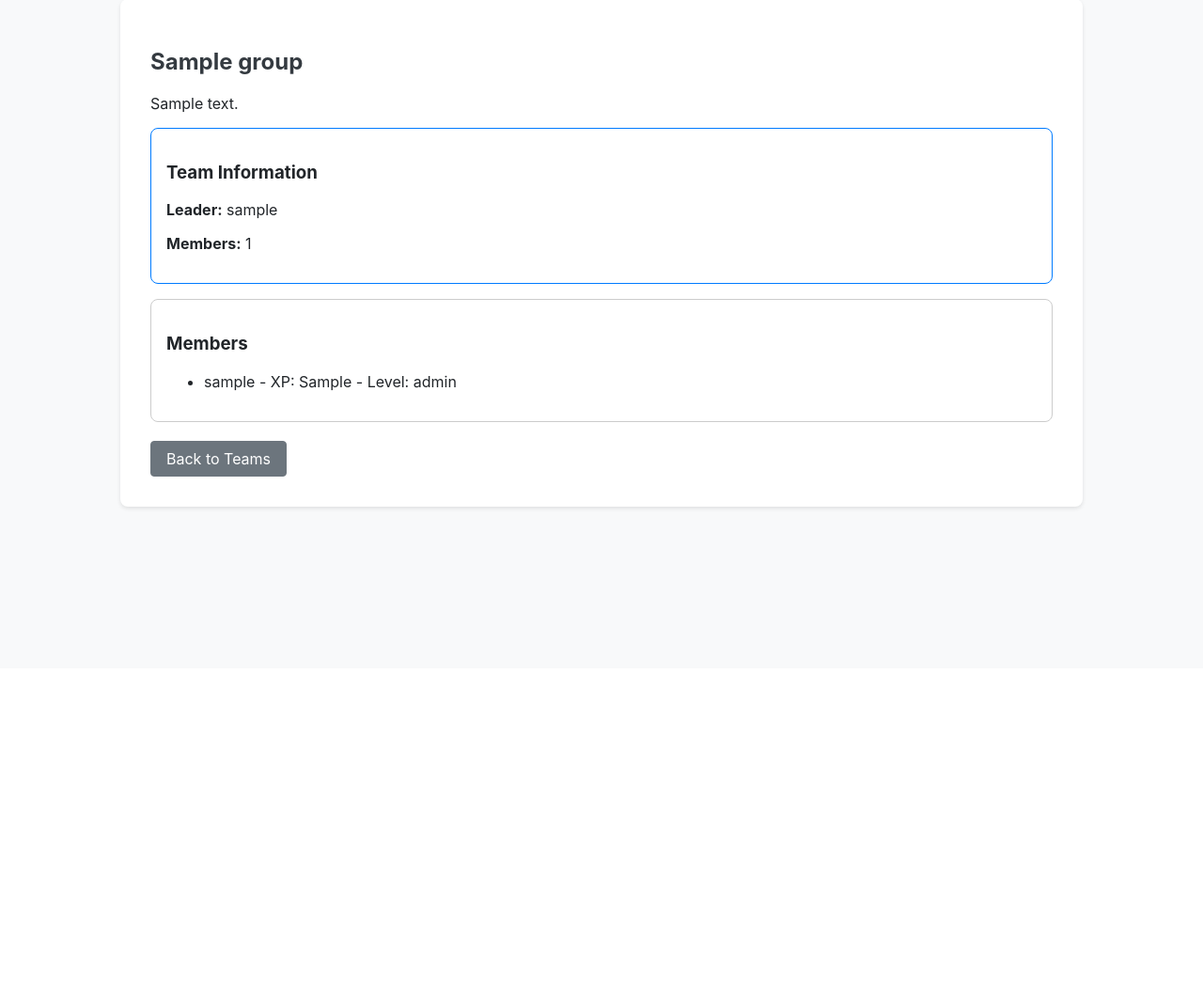
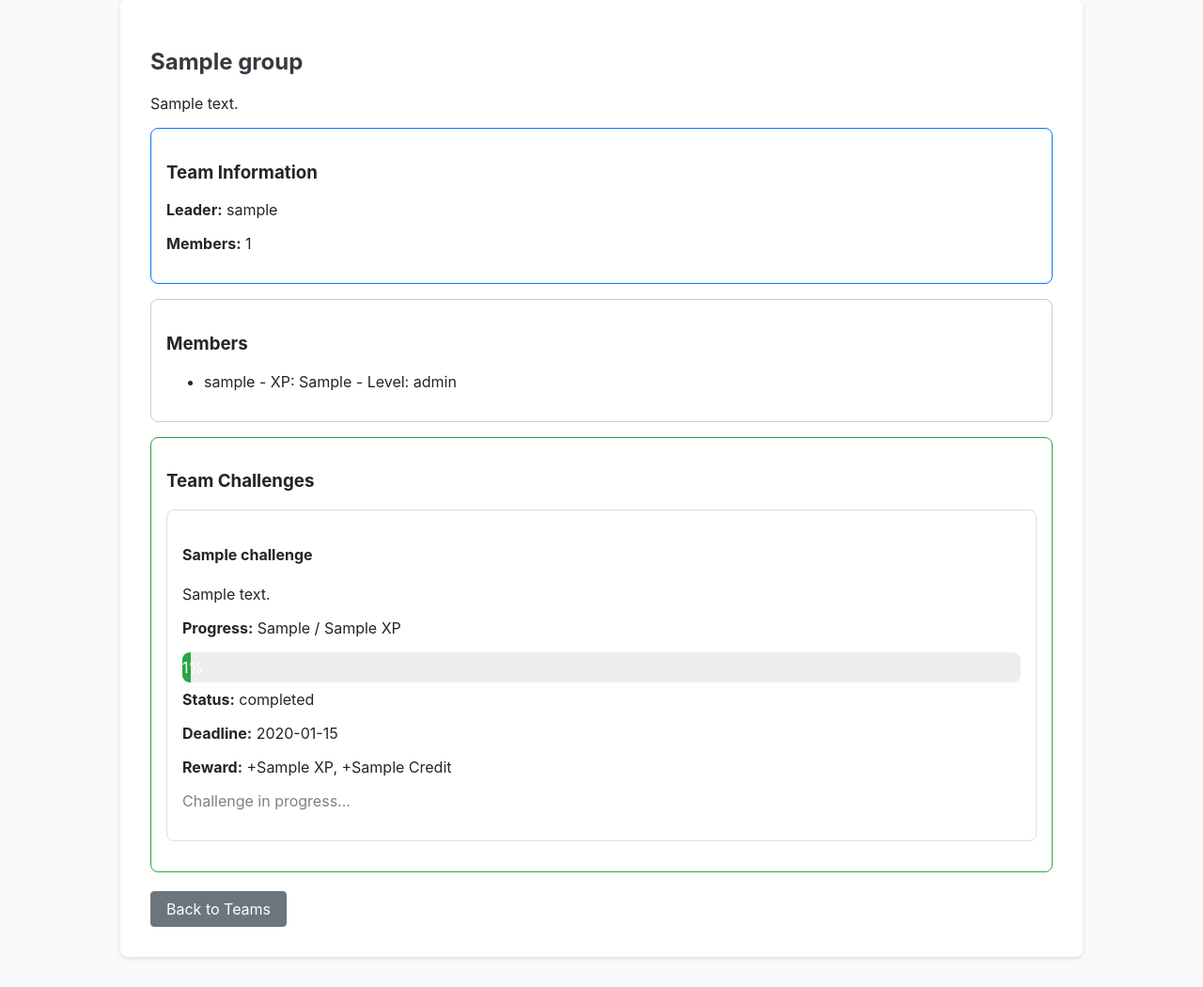
Before and after one commit to PeiHsiuLu/oop_teachingsystem, a Flask app: template app/templates/team_detail.html in a window 1280 px wide. Shown: the part 89-1139 px from the top of the page at 94% size. Before the commit the page ends 632 px from the top, so only its background shows below. Run offline with Flask 3, Linux system fonts and the light colour scheme; the template is opened without the code that fills it: most values are stand-ins (such as "Sample title", 1, 10 or a date in 2020); parts of the project's set-up code (start-up, migrations or seed data) failed here and were passed over.

Commit message:
團隊任務與獎勵

```diff
--- a/app/models/team_challenge.py
+++ b/app/models/team_challenge.py
@@ -4,6 +4,9 @@ from app.models.team import StudyGroup
 
 
 class TeamChallenge(Document):
+    meta = {
+        "strict": False
+    }
     title = StringField(required=True)
     description = StringField()
 
--- a/app/templates/team_detail.html
+++ b/app/templates/team_detail.html
@@ -25,7 +25,62 @@
         {% endfor %}
     </ul>
 </div>
+<div style="border: 1px solid #28a745; padding: 1rem; border-radius: 8px; margin-top: 1rem;">
+    <h3>Team Challenges</h3>
 
+    {% if challenges %}
+        {% for challenge in challenges %}
+            <div style="border: 1px solid #ddd; padding: 1rem; border-radius: 8px; margin-bottom: 1rem;">
+                <h4>{{ challenge.title }}</h4>
+                <p>{{ challenge.description }}</p>
+
+                <p>
+                    <strong>Progress:</strong>
+                    {{ challenge.current_value }} / {{ challenge.target_value }} XP
+                </p>
+
+                <div style="width: 100%; background-color: #eee; border-radius: 8px; overflow: hidden;">
+                    <div style="
+                        width: {{ challenge.progress_percent() }}%;
+                        background-color: #28a745;
+                        color: white;
+                        text-align: center;
+                        padding: 6px 0;">
+                        {{ challenge.progress_percent() }}%
+                    </div>
+                </div>
+
+                <p style="margin-top: 0.5rem;">
+                    <strong>Status:</strong> {{ challenge.status }}
+                </p>
+
+                <p>
+                    <strong>Deadline:</strong>
+                    {{ challenge.deadline.strftime('%Y-%m-%d') }}
+                </p>
+
+                <p>
+                    <strong>Reward:</strong>
+                    +{{ challenge.reward_xp }} XP,
+                    +{{ challenge.reward_credit }} Credit
+                </p>
+
+                {% if challenge.status == "completed" and challenge.reward_claimed == "no" %}
+                    <a href="{{ url_for('team_challenge.claim_reward', challenge_id=challenge.id) }}"
+                       class="btn btn-success">
+                        Claim Reward
+                    </a>
+                {% elif challenge.reward_claimed == "yes" %}
+                    <p style="color: gray;">Reward already claimed.</p>
+                {% else %}
+                    <p style="color: gray;">Challenge in progress...</p>
+                {% endif %}
+            </div>
+        {% endfor %}
+    {% else %}
+        <p>No team challenges yet.</p>
+    {% endif %}
+</div>
 <br>
 <a href="{{ url_for('team.teams_dashboard') }}" class="btn btn-secondary">Back to Teams</a>
 
```
Also changed, not shown: app/routes/team_api.py (+87 -36 lines), app/routes/team_challenge.py (+9 -3 lines), app/templates/create_team_challenge_for_team.html (added, +57 -0 lines).
